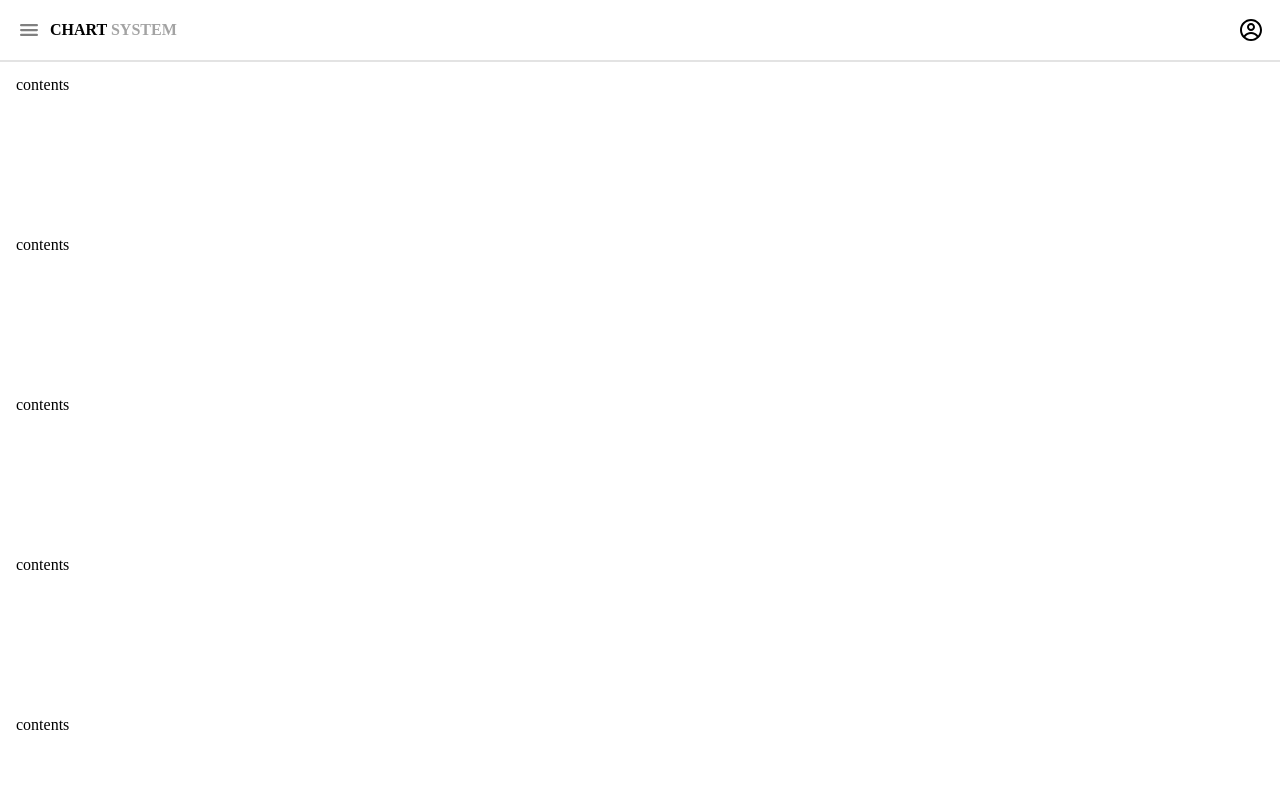
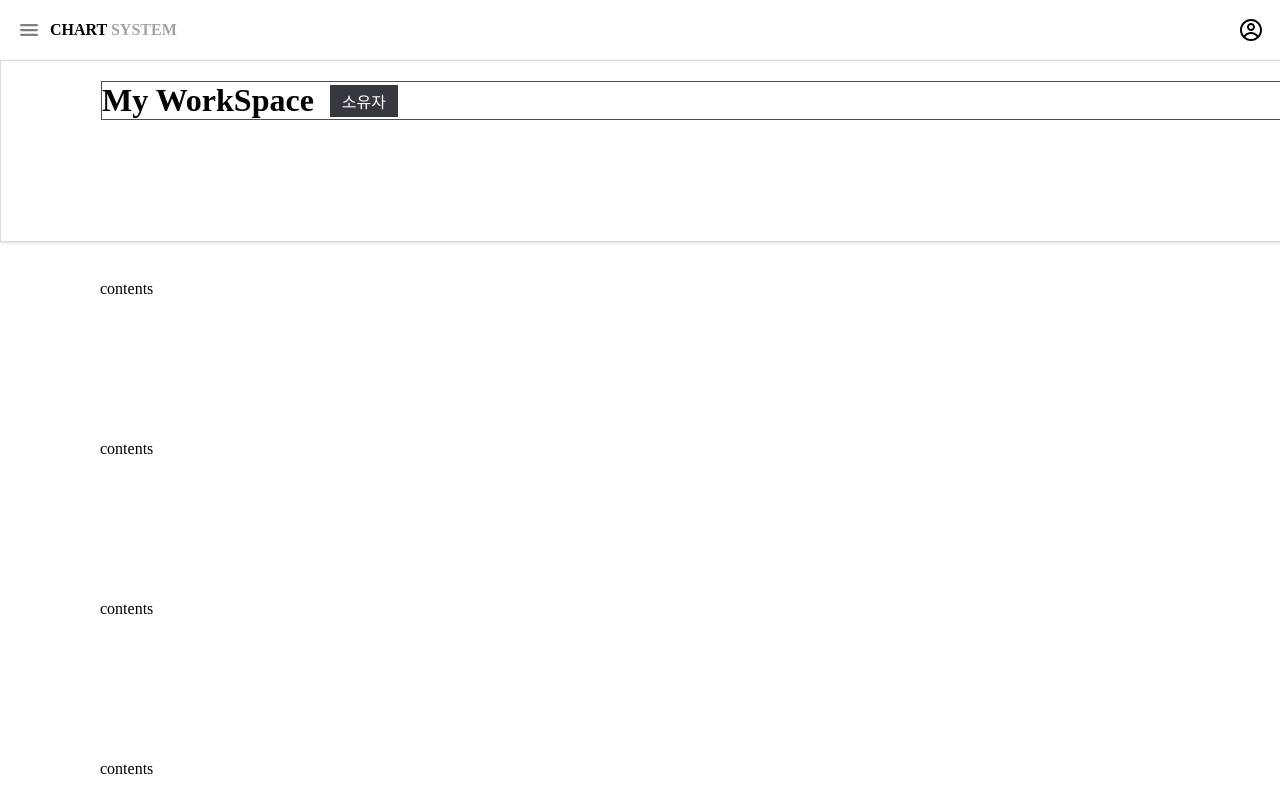
Before and after one commit to jeeseongmin/chart-management-system, a React (Create React App) app in the folder front/: page / in a window 1280 px wide. Shown: the top 800 px of the page. Built offline with nearby package versions, Linux system fonts and the light colour scheme; a web font is replaced by a local one.

Commit message:
Feat[#9] : 워크스페이스 헤더 개발

```diff
--- a/front/src/App.scss
+++ b/front/src/App.scss
@@ -1,5 +1,7 @@
 $pv: 16px;
 $gray: #a3a3a3;
+$contentXPadding: 100px;
+$contentYPadding: 40px;
 
 
 @font-face {
@@ -59,14 +61,15 @@ header > div {
 
 #contentLayout {
   display: flex;
-  flex-direction: row;
+  flex-direction: column;
   flex: 1;
-  padding-top: 60px;
+  padding-top: 240px;
 }
 
 #contents {
-  padding: $pv;
+  //padding: $pv;
   overflow-y: scroll;
+  padding: $contentYPadding $contentXPadding;
 }
 
 #sidebar {
@@ -144,3 +147,19 @@ header > div {
   cursor: pointer;
   margin: 12px 0;
 }
+
+#workspaceHeader {
+  top: 60px;
+  height: 140px;
+  width: 100%;
+  border: 1px solid #d7d9de;
+  box-shadow: 0 1px 3px rgba(0, 0, 0, .15);
+  position: fixed;
+  background-color: white;
+  padding: 20px $contentXPadding;
+}
+
+#workspaceHeader > div {
+  display: flex;
+  flexDirection: column;
+}
--- a/front/src/components/layout/ContentsLayout.jsx
+++ b/front/src/components/layout/ContentsLayout.jsx
@@ -10,6 +10,14 @@ const ContentLayout = ({children}) => {
   return (
     <div id={"contentLayout"}>
       <Sidebar/>
+      <div id={"workspaceHeader"}>
+        <div style={{display: "flex", alignItems: "center", gap: "16px", border: "1px solid red"}}>
+          <h1 style={{margin: 0, padding: 0}}>My WorkSpace</h1>
+          <div style={{color: "white", backgroundColor: "#35393f", fontWeight: "lighter", padding: "4px 12px"}}>소유자
+          </div>
+        </div>
+        <div></div>
+      </div>
       <Contents/>
     </div>
   );
```
